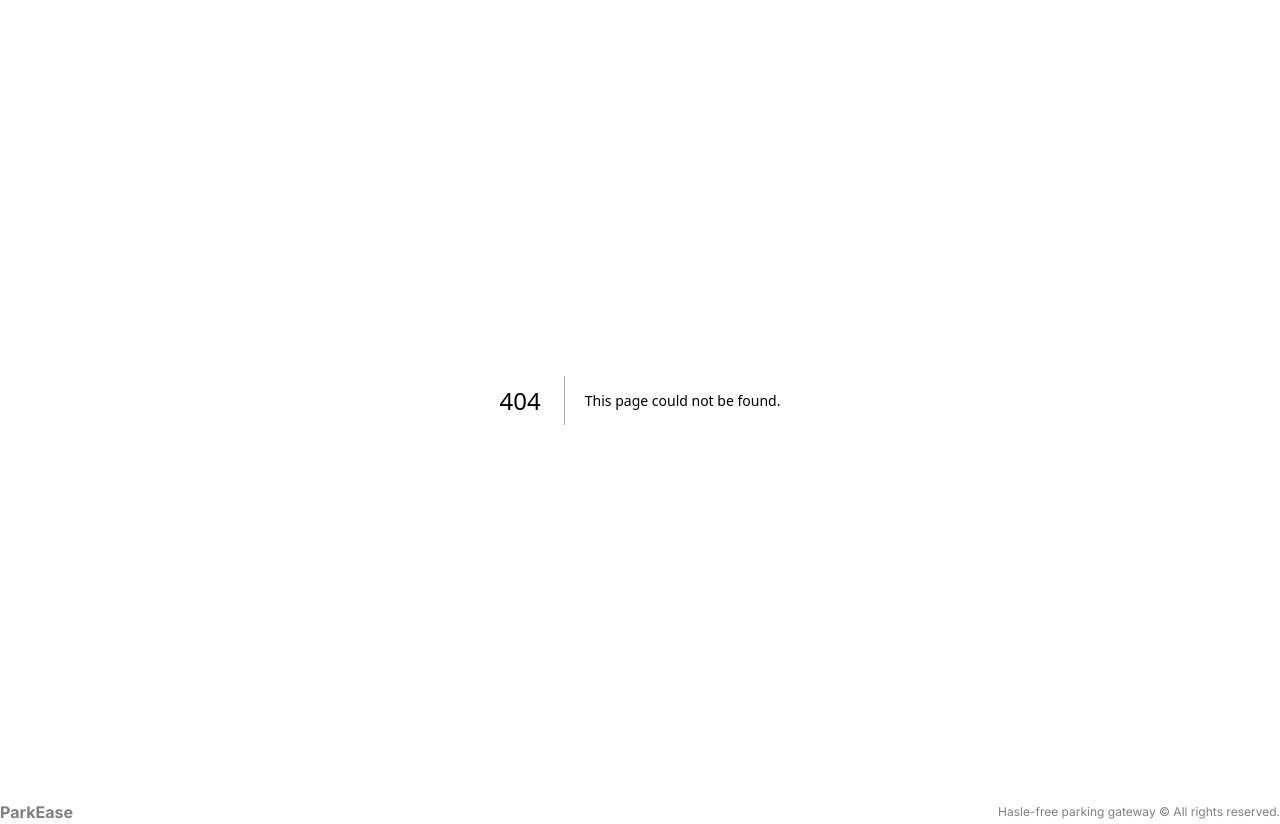
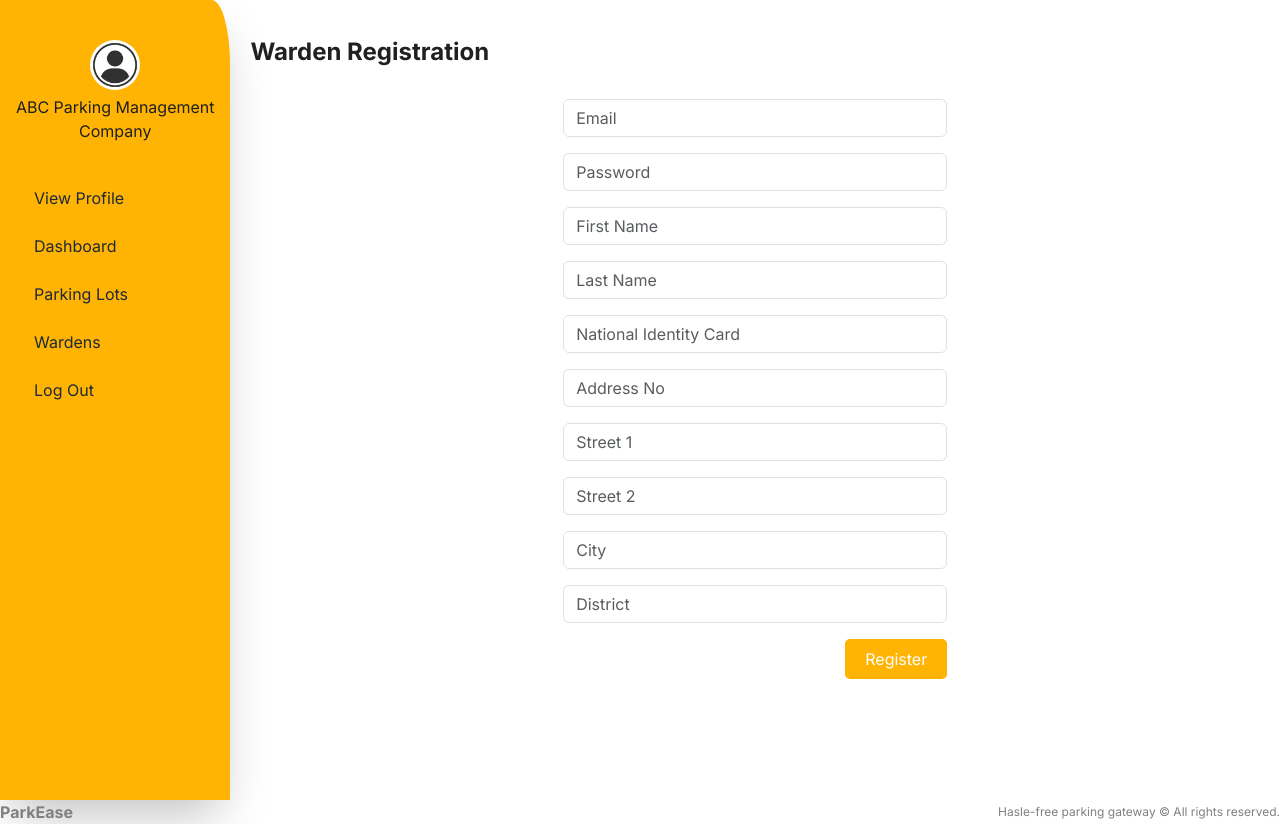
Before and after one commit to ParkEase-UrbanParkingManagementSystem/parkeasewebapp, a Next.js app in the folder client/: page /register-warden in a window 1280 px wide. Before the commit this address had no page. Built offline with nearby package versions, Linux system fonts and the light colour scheme.

Commit message:
warden registration form
styles have to updated

```diff
--- a/client/src/app/profile/page.jsx
+++ b/client/src/app/profile/page.jsx
@@ -7,7 +7,7 @@ import Image from "next/image";
 import Card from "../../ui/card/card";
 import { faPen } from "@fortawesome/free-solid-svg-icons";
 import { library } from "@fortawesome/fontawesome-svg-core";
-import { FontAwesomeIcon } from "@fortawesome/react-fontawesome";
+import Button from "../../ui/button/button"
 
 library.add(faPen);
 
@@ -93,12 +93,7 @@ const Profile = () => {
           <Card items={cardItems2} />
         </div>
       </div>
-      <div className={styles.buttonContainer}>
-        <button className={styles.button}>
-          Edit Profile
-          <FontAwesomeIcon icon={faPen} className={styles.icon} />
-        </button>
-      </div>
+      <Button label="Edit Profile" icon={faPen}/>
     </div>
   );
 };
--- /dev/null
+++ b/client/src/app/register-warden/layout.jsx
@@ -0,0 +1,18 @@
+import styles from "../layout.module.css"
+import Sidebar from "../../ui/sidebar/sidebar"
+
+const WardenRegisterLayout = ({children}) => {
+  return (
+
+    <div className={styles.container}>
+       <div className={styles.menu}>
+          <Sidebar/>
+       </div>
+        <div className={styles.content}>
+        {children}
+        </div>
+    </div>
+  )
+}
+
+export default WardenRegisterLayout
--- /dev/null
+++ b/client/src/app/register-warden/page.jsx
@@ -0,0 +1,84 @@
+"use client";
+
+import { Fragment } from "react";
+import styles from "./register-warden.module.css";
+import Button from "../../ui/button/button";
+
+const Register = () => {
+  return (
+    <Fragment>
+      <div className={styles.container}>
+        <div className={styles.title}>Warden Registration</div>
+        <div className={styles.formcontent}>
+          <form type="submit">
+            <input
+              type="email"
+              placeholder="Email"
+              name="email"
+              className="form-control my-3 w-96"
+            />
+            <input
+              type="password"
+              placeholder="Password"
+              name="password"
+              className="form-control my-3 w-96"
+            />
+            <input
+              type="text"
+              placeholder="First Name"
+              name="fname"
+              className="form-control my-3 w-96"
+            />
+            <input
+              type="text"
+              placeholder="Last Name"
+              name="lname"
+              className="form-control my-3 w-96"
+            />
+            <input
+              type="text"
+              placeholder="National Identity Card"
+              name="nic"
+              className="form-control my-3 w-96"
+            />
+
+            <input
+              type="text"
+              placeholder="Address No"
+              name="addressNo"
+              className="form-control my-3 w-96"
+            />
+            <input
+              type="text"
+              placeholder="Street 1"
+              name="street1"
+              className="form-control my-3 w-96"
+            />
+            <input
+              type="text"
+              placeholder="Street 2"
+              name="street2"
+              className="form-control my-3 w-96"
+            />
+            <input
+              type="text"
+              placeholder="City"
+              name="city"
+              className="form-control my-3 w-96"
+            />
+            <input
+              type="text"
+              placeholder="District"
+              name="district"
+              className="form-control my-3 w-96"
+            />
+            <Button label="Register"/>
+
+          </form>
+        </div>
+      </div>
+    </Fragment>
+  );
+};
+
+export default Register;
--- /dev/null
+++ b/client/src/app/register-warden/register-warden.module.css
@@ -0,0 +1,15 @@
+.container {
+  display: grid;
+  grid-template-rows: 10% 90%;
+}
+
+.title {
+  place-content: center;
+  font-weight: bold;
+  font-size: x-large;
+}
+
+.formcontent {
+  display: flex;
+  justify-content: center;
+}
--- a/client/src/app/warden/page.jsx
+++ b/client/src/app/warden/page.jsx
@@ -1,7 +1,13 @@
-"Use Client";
+"use client";
 
 import React from "react";
 import styles from "./warden.module.css";
+import Button from "../../ui/button/button";
+import { faSquarePlus } from "@fortawesome/free-solid-svg-icons";
+import { library } from "@fortawesome/fontawesome-svg-core";
+import Link from "next/link";
+
+library.add(faSquarePlus);
 
 const WardenPage = () => {
   return (
@@ -10,6 +16,9 @@ const WardenPage = () => {
         <div className={styles.title}>
           <p>Registered Parking Warden List</p>
         </div>
+        <Link href="/register-warden">
+          <Button label="Register New Wardens" icon={faSquarePlus} />
+        </Link>
 
         <div className={styles.tablecontent}>
           <table className={styles.table}>
--- a/client/src/app/warden/warden.module.css
+++ b/client/src/app/warden/warden.module.css
@@ -1,6 +1,6 @@
 .container {
   display: grid;
-  grid-template-rows: 10% 80% 10%;
+  grid-template-rows: 10% 10% 70% 10%;
   height: 100vh;
 }
 
@@ -11,12 +11,11 @@
 }
 
 .tablecontent {
-  margin: 1rem;
   --tw-shadow: 0 10px 15px -3px rgba(0, 0, 0, 0.1),
     0 4px 6px -2px rgba(0, 0, 0, 0.05);
   box-shadow: var(--tw-ring-offset-shadow, 0 0 #0000),
     var(--tw-ring-shadow, 0 0 #0000), var(--tw-shadow);
-  max-height: 80vh;
+  max-height: 70vh;
   height: auto;
   overflow-y: auto;
   padding: 10px;
--- /dev/null
+++ b/client/src/ui/button/button.jsx
@@ -0,0 +1,14 @@
+import React from 'react';
+import { FontAwesomeIcon } from '@fortawesome/react-fontawesome';
+import styles from './Button.module.css';
+
+const Button = ({ label, icon, onClick }) => (
+  <div className={styles.buttonContainer}>
+    <button className={styles.button} onClick={onClick}>
+      {label}
+      {icon && <FontAwesomeIcon icon={icon} className={styles.icon} />}
+    </button>
+  </div>
+);
+
+export default Button;
--- /dev/null
+++ b/client/src/ui/button/button.module.css
@@ -0,0 +1,31 @@
+.buttonContainer {
+  display: flex;
+  justify-content: flex-end;
+  width: 100%;
+}
+
+.button {
+  display: inline-flex;
+  align-items: center;
+  justify-content: center;
+  background-color: #ffb403;
+  color: white;
+  padding: 10px 20px;
+  border: none;
+  border-radius: 5px;
+  cursor: pointer;
+  font-size: 16px;
+  transition: background-color 0.3s;
+  white-space: nowrap;
+  height: 2.5rem;
+}
+
+.button:hover {
+  background-color: #e5a302;
+}
+
+.icon {
+  margin-left: 10px;
+  width: 16px;
+  height: 16px;
+}
```
Also changed, not shown: client/src/app/profile/profile.module.css (+1 -36 lines), 1 other file (tests, documents, lock files or other folders).
